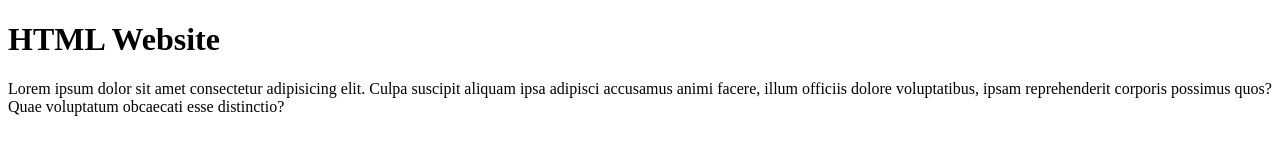
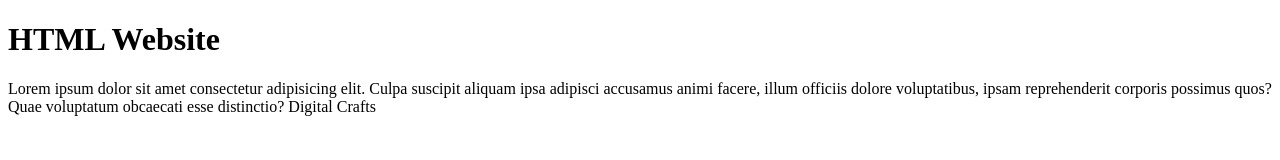
Before and after one commit to smance00/HTML, a plain HTML site: page index.html in a window 1280 px wide. Drawn offline with Linux system fonts and the light colour scheme.

Commit message:
Added image link

```diff
--- a/index.html
+++ b/index.html
@@ -6,5 +6,9 @@
   <body>
       <h1>HTML Website</h1>
       <p1> Lorem ipsum dolor sit amet consectetur adipisicing elit. Culpa suscipit aliquam ipsa adipisci accusamus animi facere, illum officiis dolore voluptatibus, ipsam reprehenderit corporis possimus quos? Quae voluptatum obcaecati esse distinctio?</p1>
-  </body>
+      <ing src="https://placekitten.com/230/230"
+
+
+      <a href="https://digitalcrafts.com">Digital Crafts</a>
+    </body>
 </html>
```
